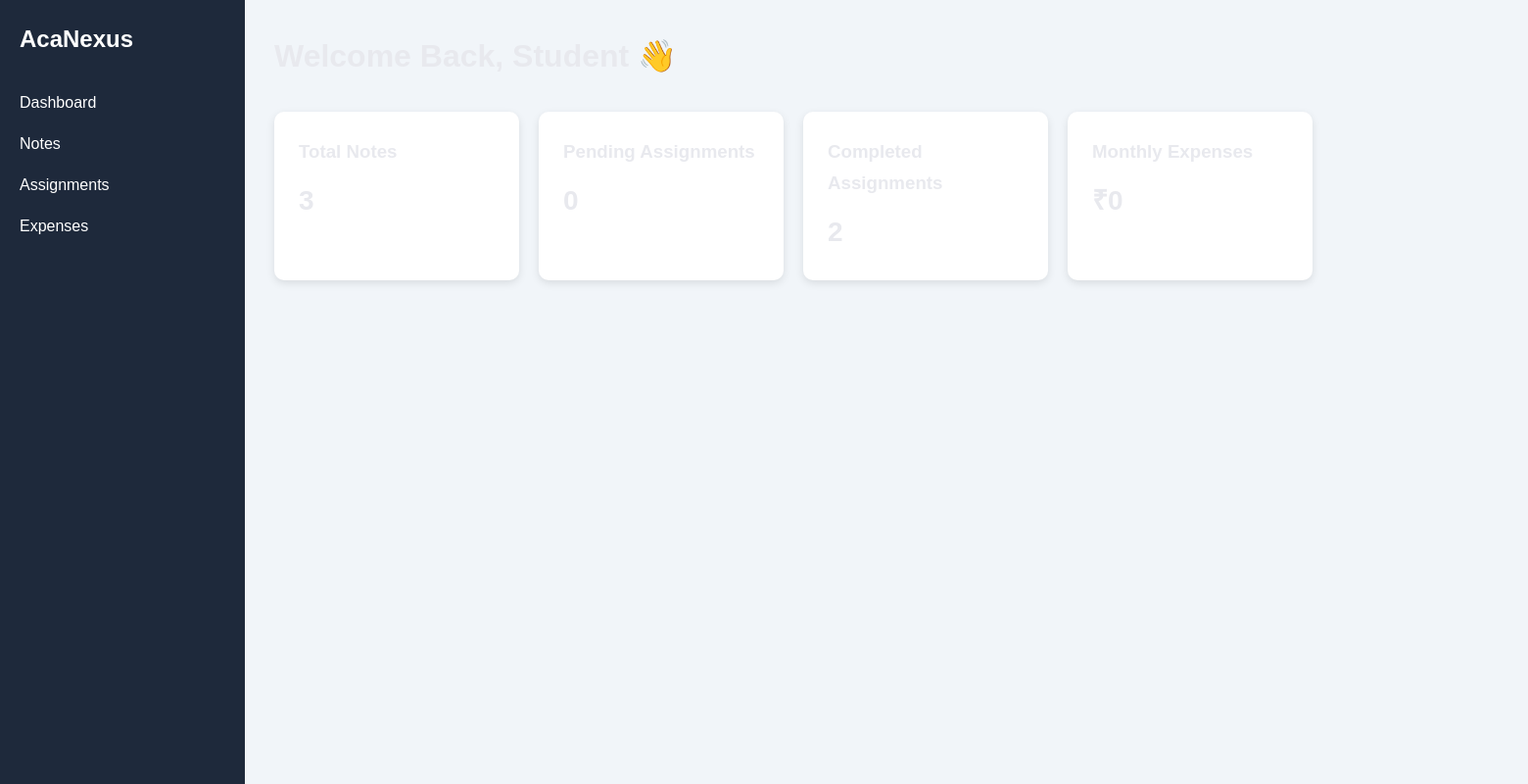
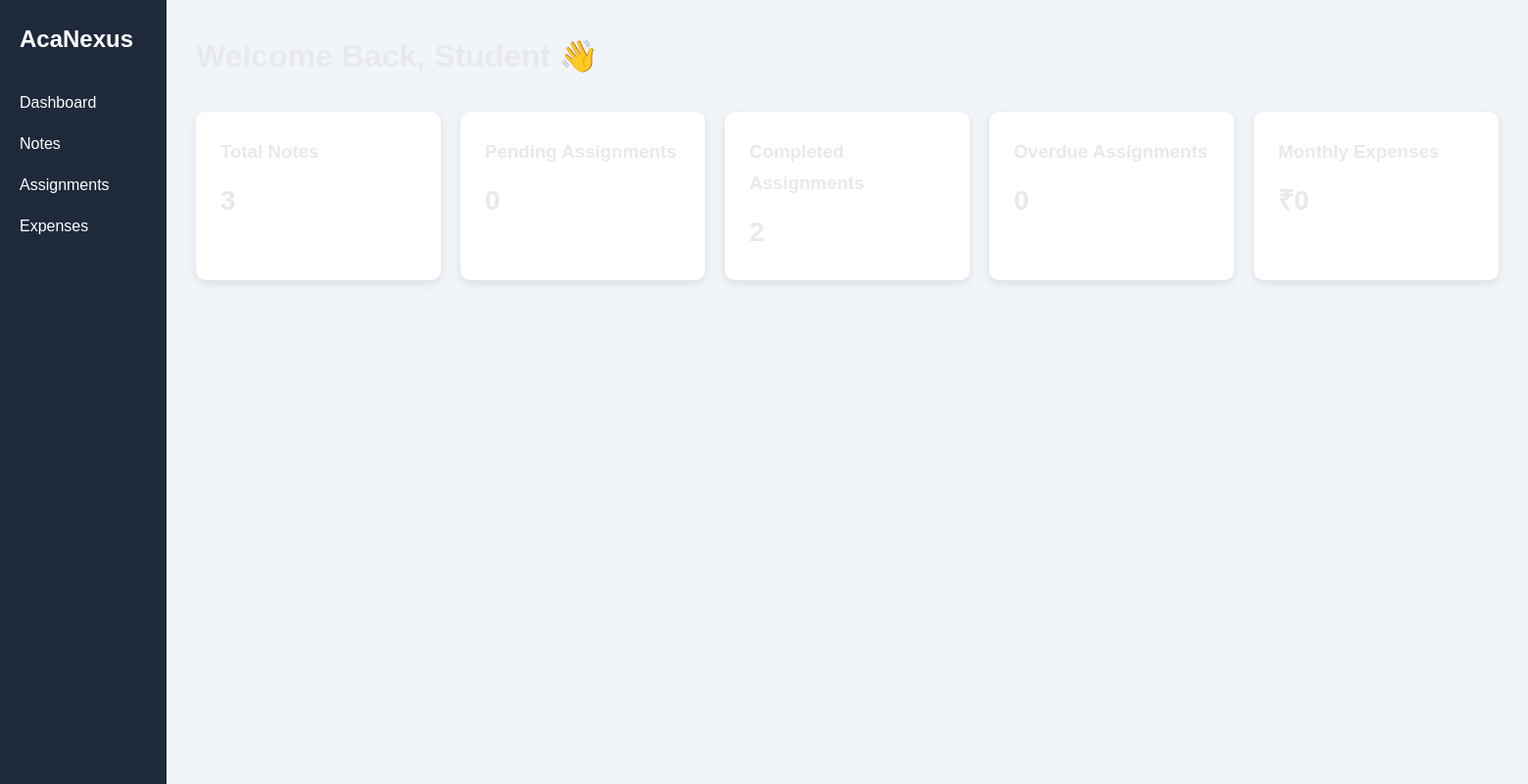
Before and after one commit to Celestial-tech100/AcaNexus-Studivo, a Flask app: page /dashboard in a window 1560 px wide. Shown: the whole page at 98% size. Run offline with Flask 3, Linux system fonts and the light colour scheme; data comes from the database, SQL or seed files in the repository; both versions use the stored data as it was after the commit.

Commit message:
Add overdue assignment tracking and dashboard metrics

```diff
--- a/app.py
+++ b/app.py
@@ -1,5 +1,6 @@
 from flask import Flask, render_template , request , redirect
 import sqlite3
+from datetime import date
 
 app = Flask(__name__)
 def create_database():
@@ -52,15 +53,29 @@ def dashboard():
         "SELECT COUNT(*) FROM assignments WHERE status='Completed'"
     )
     completed_assignments = cursor.fetchone()[0]
+    today = date.today().isoformat()
+
+    cursor.execute(
+        """
+        SELECT COUNT(*)
+        FROM assignments
+        WHERE status='Pending'
+        AND due_date < ?
+        """,
+        (today,)
+    )
+
+    overdue_assignments = cursor.fetchone()[0]
 
     conn.close()
 
     return render_template(
-        "dashboard.html",
-        total_notes=total_notes,
-        pending_assignments=pending_assignments,
-        completed_assignments=completed_assignments
-    )
+    "dashboard.html",
+    total_notes=total_notes,
+    pending_assignments=pending_assignments,
+    completed_assignments=completed_assignments,
+    overdue_assignments=overdue_assignments
+)
 
 @app.route("/notes", methods=["GET", "POST"])
 def notes():
@@ -183,11 +198,14 @@ def assignments():
 
     assignments = cursor.fetchall()
 
+    today = date.today().isoformat()
+
     conn.close()
 
     return render_template(
         "assignments.html",
-        assignments=assignments
+        assignments=assignments,
+        today=today
     )
 
 @app.route("/delete_assignment/<int:assignment_id>")
--- a/static/css/style.css
+++ b/static/css/style.css
@@ -1367,3 +1367,6 @@ button{
 .status-pending{
     font-weight:bold;
 }
+.status-overdue{
+    font-weight:bold;
+}
--- a/templates/assignments.html
+++ b/templates/assignments.html
@@ -35,6 +35,10 @@
 
   <p class="status-completed">🟢 Completed</p>
 
+  {% elif assignment[3] < today %}
+
+  <p class="status-overdue">🔴 Overdue</p>
+
   {% else %}
 
   <p class="status-pending">🟡 Pending</p>
--- a/templates/dashboard.html
+++ b/templates/dashboard.html
@@ -44,10 +44,14 @@
           </div>
 
           <div class="card">
+            <h3>Overdue Assignments</h3>
+            <p>{{ overdue_assignments }}</p>
+          </div>
+
+          <div class="card">
             <h3>Monthly Expenses</h3>
             <p>₹0</p>
           </div>
-
         </div>
       </div>
     </div>
```
Also changed, not shown: database/acanexus.db.
